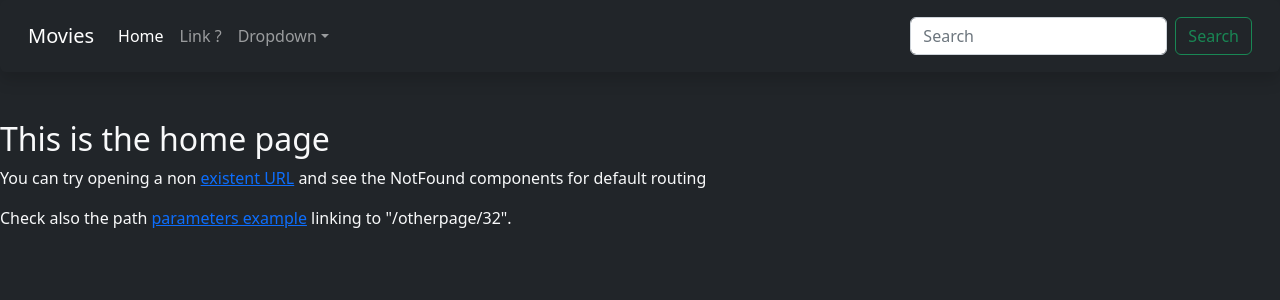
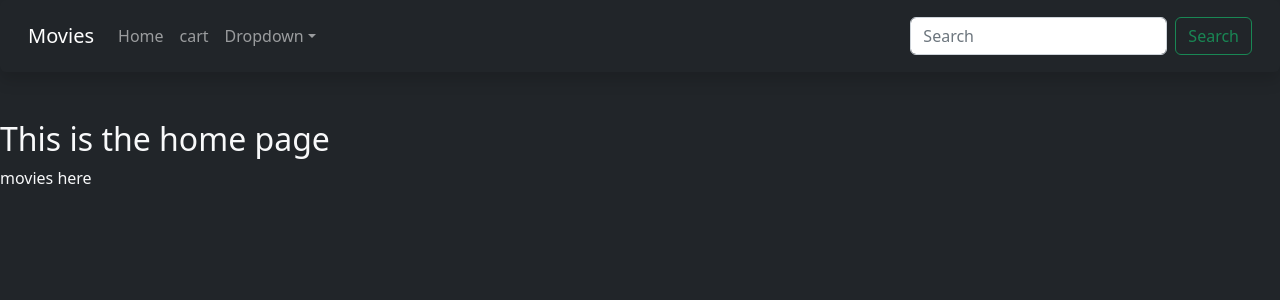
Before and after one commit to nogalevy/ex4-java-neviim-ex4_tali_kalev_noga_levy, a React (Create React App) app in the folder movie-app/: page / in a window 1280 px wide. Shown: the top 300 px of the page. Built offline with nearby package versions, Linux system fonts and the light colour scheme.

Commit message:
add link to right routers in navbar

```diff
--- a/movie-app/src/App.js
+++ b/movie-app/src/App.js
@@ -2,8 +2,10 @@ import Home from "./components/Home";
 // import OtherPage from "./components/OtherPage";
 import NotFound from "./components/NotFound";
 import Menu from "./components/Menu";
+import Cart from "./components/Cart";
 import { BrowserRouter, Routes, Route } from "react-router-dom";
 // import PageWithData from "./components/PageWithData";
+import './stylesheets/colors.css';
 
 const App = () => {
     return (
@@ -12,7 +14,7 @@ const App = () => {
                 <Routes>
                     <Route path="/" element={<Menu/>}>
                         <Route index element={<Home/>}/>
-                        {/*<Route path="/cart" element={<Cart/>}/>*/}
+                        <Route path="/cart" element={<Cart/>}/>
                         {/*<Route path="/checkout" element={<Checkout/>}/>*/}
                         <Route path={"*"} element={<NotFound/>}/>
                         {/* Using path="*"" means "match anything", so this route
--- /dev/null
+++ b/movie-app/src/components/Cart.js
@@ -0,0 +1,9 @@
+
+export default function Cart(props) {
+    return (
+        <>
+            <h3>cart</h3>
+        </>
+
+    );
+}
--- a/movie-app/src/components/Home.js
+++ b/movie-app/src/components/Home.js
@@ -4,8 +4,7 @@ const Home = (props) => {
     return (
         <>
             <h2>This is the home page</h2>
-            <p>You can try opening a non  <Link to="/abc">existent URL</Link> and see the NotFound components for default routing</p>
-            <p>Check also the path <Link to={"/params/123"}>parameters example</Link> linking to "/otherpage/32".</p>
+            <p>movies here</p>
         </>
 
     );
--- a/movie-app/src/components/Menu.js
+++ b/movie-app/src/components/Menu.js
@@ -1,4 +1,4 @@
-// import {Link} from 'react-router-dom';
+import {Link} from 'react-router-dom';
 import {Outlet} from "react-router";
 
 export default function Menu(props) {
@@ -15,10 +15,10 @@ export default function Menu(props) {
                 <div className="collapse navbar-collapse" id="navbarSupportedContent">
                     <ul className="navbar-nav me-auto mb-2 mb-lg-0">
                         <li className="nav-item">
-                            <a className="nav-link active" aria-current="page" href="\">Home</a>
+                            <Link className="nav-link" to="/">Home</Link>
                         </li>
                         <li className="nav-item">
-                            <a className="nav-link" href="\">Link ?</a>
+                            <Link className="nav-link" to="/cart">cart</Link>
                         </li>
                         <li className="nav-item dropdown">
                             <a className="nav-link dropdown-toggle" href="\" role="button" data-bs-toggle="dropdown"
--- /dev/null
+++ b/movie-app/src/stylesheets/colors.css
@@ -0,0 +1,12 @@
+:root{
+    --primary-purple: #BB86FC;
+    --secondary-green: #03DAC5;
+}
+
+.bg-primary-purple {
+    background-color: var(--primary-purple);
+}
+
+.bg-secondary-green {
+    background-color: var(--secondary-green);
+}
```
